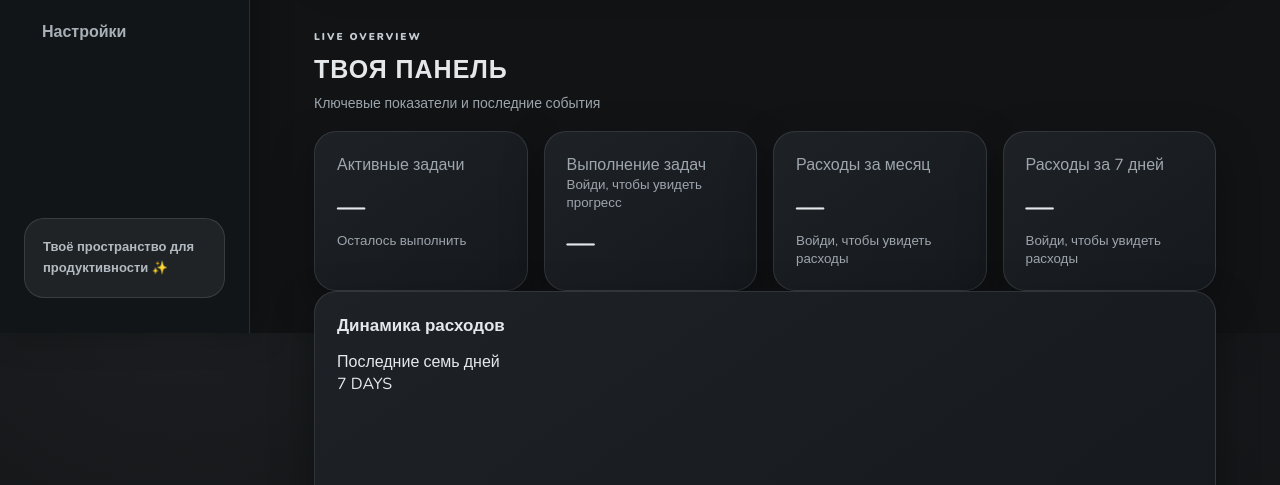
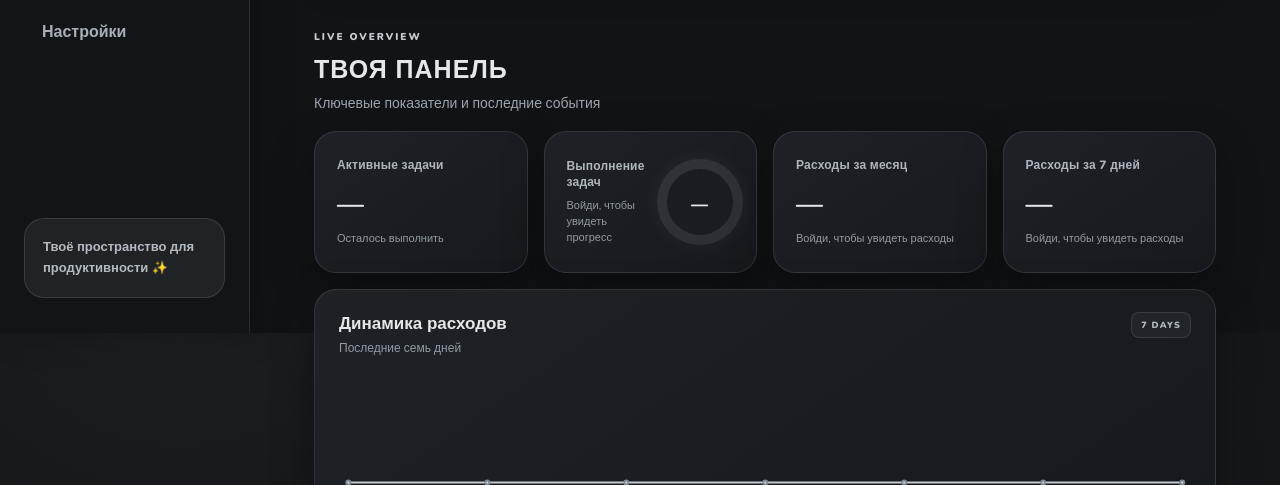
Before and after one commit to n1euro/bubble-tools, a plain HTML site: page index.html in a window 1280 px wide. Shown: the part 467-952 px from the top of the page. Drawn offline with nearby package versions, Linux system fonts and the light colour scheme.

Commit message:
Style dashboard progress ring and mini chart

```diff
--- a/style.css
+++ b/style.css
@@ -2086,3 +2086,121 @@ footer, .analytics-currency-control label { color: #9da6ae; }
             linear-gradient(112deg, #252a30, #1b2025);
     }
 }
+
+
+/* ==========================================
+   DASHBOARD 2.0 — PROGRESS + MINI ANALYTICS
+========================================== */
+.dashboard-grid-v2 {
+    align-items: stretch;
+}
+.dashboard-grid-v2 .dashboard-card {
+    min-height: 142px;
+    display: flex;
+    flex-direction: column;
+    justify-content: center;
+    gap: 4px;
+}
+.dashboard-grid-v2 .dashboard-card > span,
+.dashboard-progress-copy > span {
+    color: #aeb6be;
+    font-size: 12px;
+    font-weight: 800;
+    letter-spacing: .2px;
+}
+.dashboard-grid-v2 .dashboard-card > strong {
+    color: #e2e6e9;
+    font-size: clamp(22px, 2.1vw, 29px);
+    line-height: 1.18;
+    letter-spacing: -.5px;
+}
+.dashboard-grid-v2 .dashboard-card > small,
+.dashboard-progress-copy > small {
+    color: #929ba4;
+    font-size: 11px;
+    line-height: 1.45;
+}
+.dashboard-progress-card {
+    flex-direction: row !important;
+    align-items: center;
+    justify-content: space-between !important;
+    gap: 12px !important;
+}
+.dashboard-progress-copy {
+    display: flex;
+    flex-direction: column;
+    gap: 8px;
+}
+.dashboard-progress-ring {
+    --progress: 0%;
+    width: 86px;
+    height: 86px;
+    flex: 0 0 86px;
+    display: grid;
+    place-items: center;
+    border-radius: 50%;
+    background: conic-gradient(#c4cbd2 var(--progress), rgba(154,164,173,.16) 0);
+    box-shadow: 0 0 20px rgba(190,199,207,.07);
+}
+.dashboard-progress-inner {
+    width: 68px;
+    height: 68px;
+    display: grid;
+    place-items: center;
+    border-radius: 50%;
+    background: #191d21;
+    border: 1px solid rgba(196,205,213,.12);
+}
+.dashboard-progress-inner strong {
+    color: #e3e7ea;
+    font-size: 17px;
+    font-weight: 900;
+}
+.dashboard-mini-chart-panel {
+    margin-top: 16px;
+    padding: 22px 24px 16px;
+}
+.dashboard-panel-heading {
+    display: flex;
+    align-items: flex-start;
+    justify-content: space-between;
+    gap: 12px;
+}
+.dashboard-panel-heading h3 {
+    margin: 0 0 5px;
+    color: #e5e8eb;
+}
+.dashboard-panel-heading p {
+    margin: 0;
+    color: #929ba4;
+    font-size: 12px;
+}
+.dashboard-chart-tag {
+    padding: 6px 9px;
+    border: 1px solid rgba(196,205,213,.14);
+    border-radius: 8px;
+    color: #aeb6be;
+    background: rgba(190,199,207,.06);
+    font-size: 9px;
+    font-weight: 900;
+    letter-spacing: 1.2px;
+}
+.dashboard-mini-chart-wrap {
+    position: relative;
+    height: 145px;
+    width: 100%;
+    margin-top: 10px;
+}
+.dashboard-chart-caption {
+    margin-top: 4px;
+    color: #929ba4;
+    font-size: 11px;
+}
+@media (max-width: 700px) {
+    .dashboard-grid-v2 .dashboard-card { min-height: 124px; }
+    .dashboard-progress-card { min-height: 124px !important; }
+    .dashboard-progress-ring { width: 78px; height: 78px; flex-basis: 78px; }
+    .dashboard-progress-inner { width: 62px; height: 62px; }
+    .dashboard-mini-chart-panel { padding: 18px; }
+    .dashboard-mini-chart-wrap { height: 132px; }
+}
```
